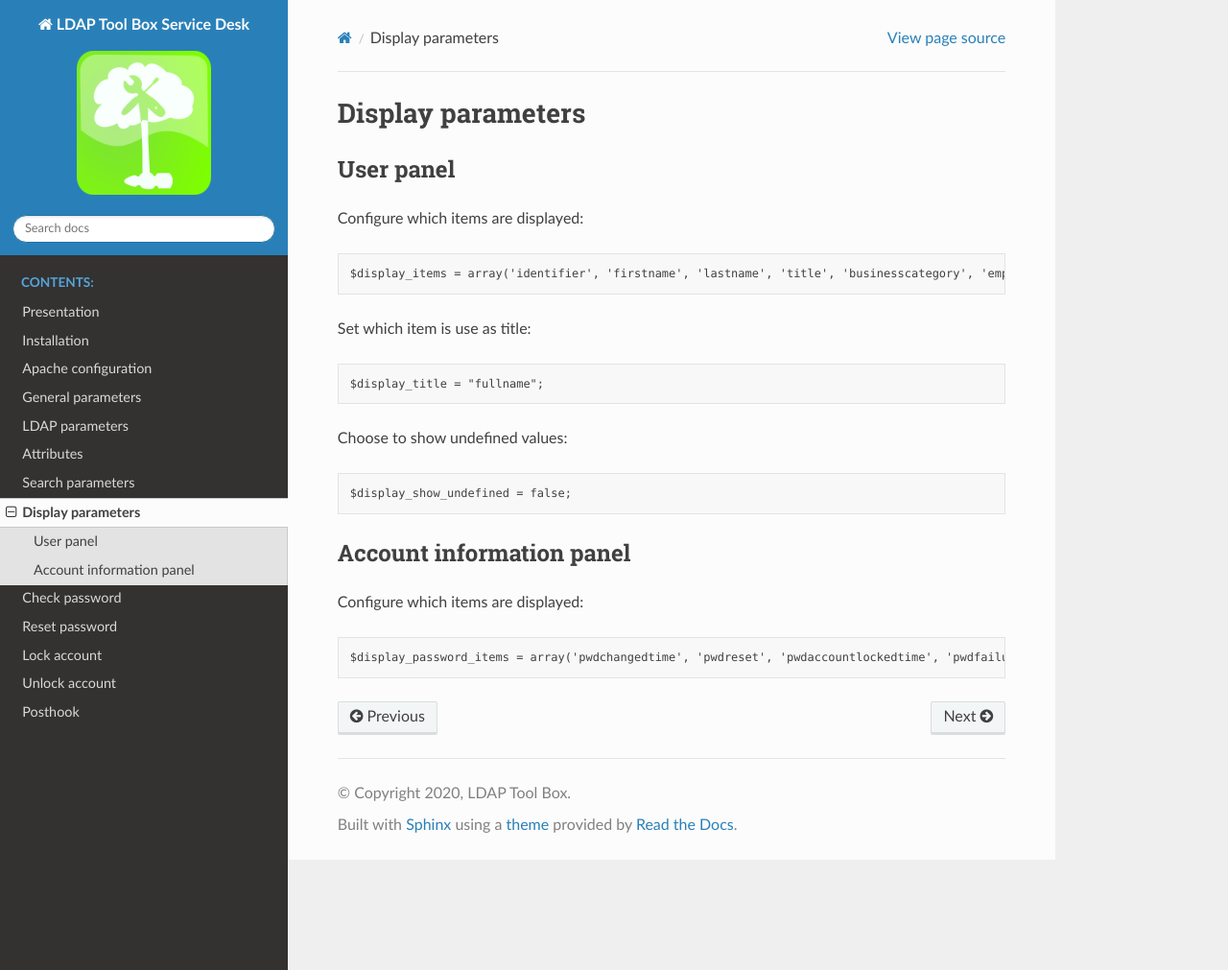
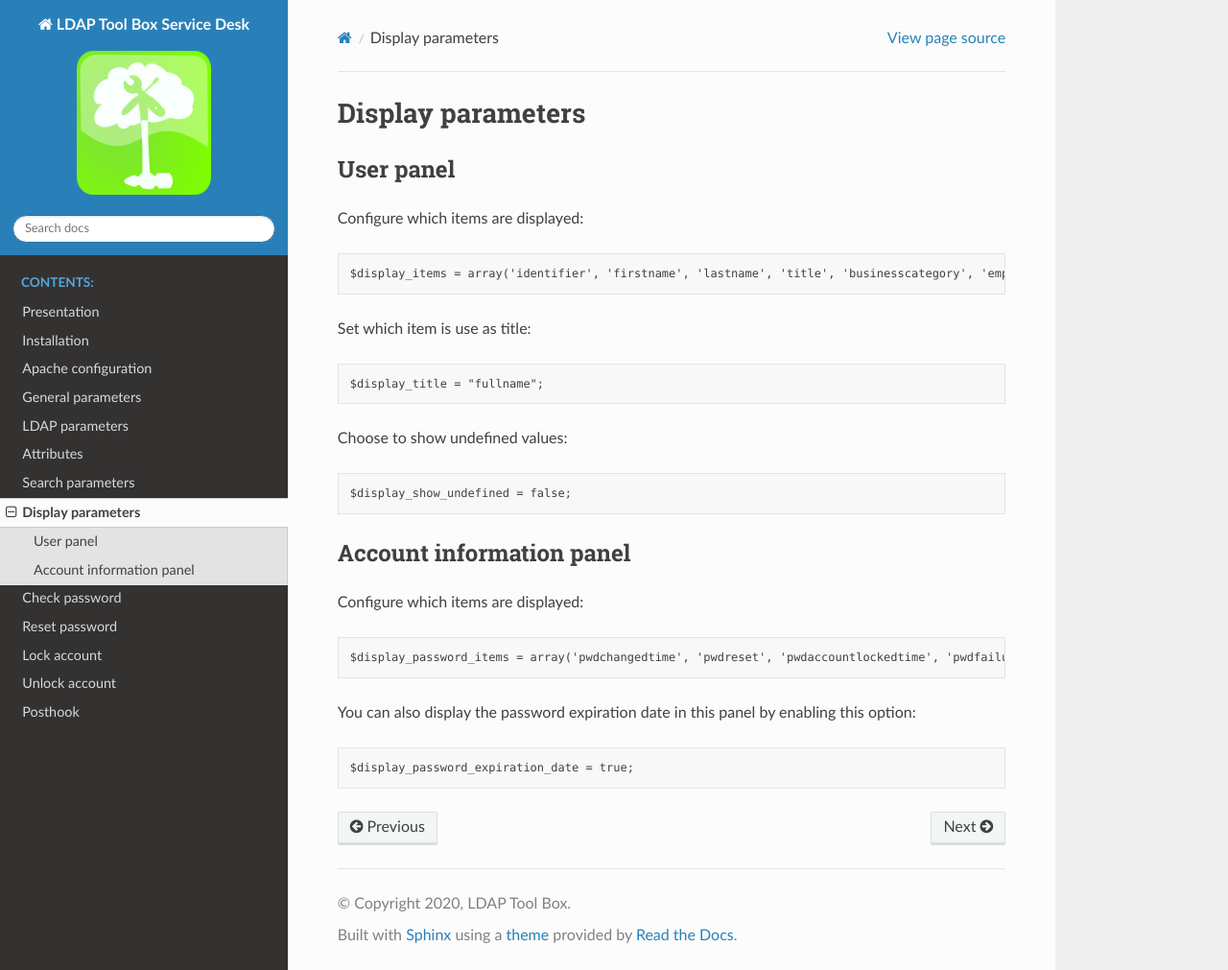
Before and after one commit to ltb-project/service-desk, a Sphinx documentation site: the page built from docs/display-parameters.rst, in a window 1280 px wide and 1011 px high. Shown: the whole window at 96% size. Built offline with Sphinx 7.4.7 and the Read the Docs theme 2.0.0, drawn with Linux system fonts in a browser that asks for light colours.

Commit message:
Doc for expiration date (ltb-project#19)

```diff
--- a/docs/display-parameters.rst
+++ b/docs/display-parameters.rst
@@ -30,3 +30,9 @@ Configure which items are displayed:
 .. code-block:: php
 
     $display_password_items = array('pwdchangedtime', 'pwdreset', 'pwdaccountlockedtime', 'pwdfailuretime','pwdpolicysubentry', 'authtimestamp', 'created', 'modified');
+
+You can also display the password expiration date in this panel by enabling this option:
+
+.. code-block:: php
+
+    $display_password_expiration_date = true;
```
